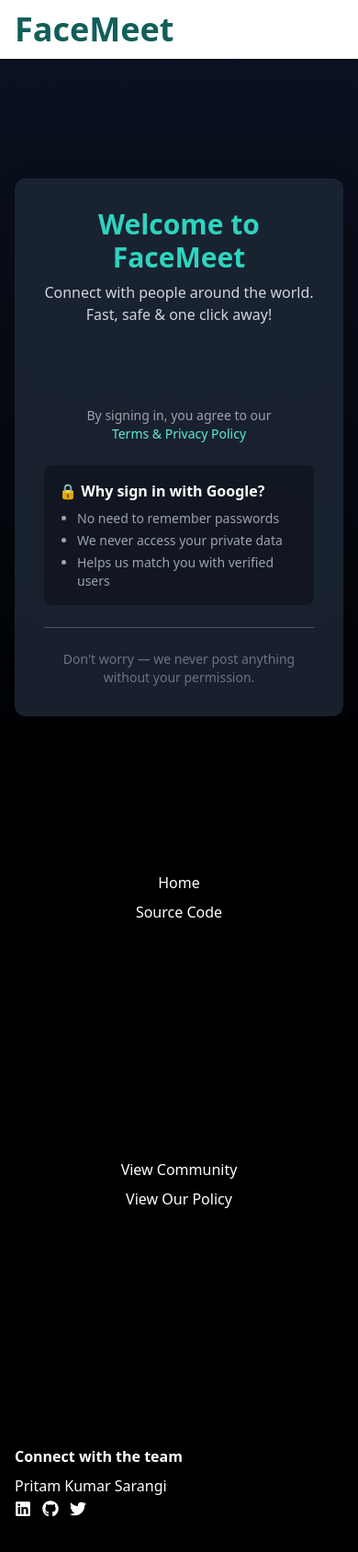
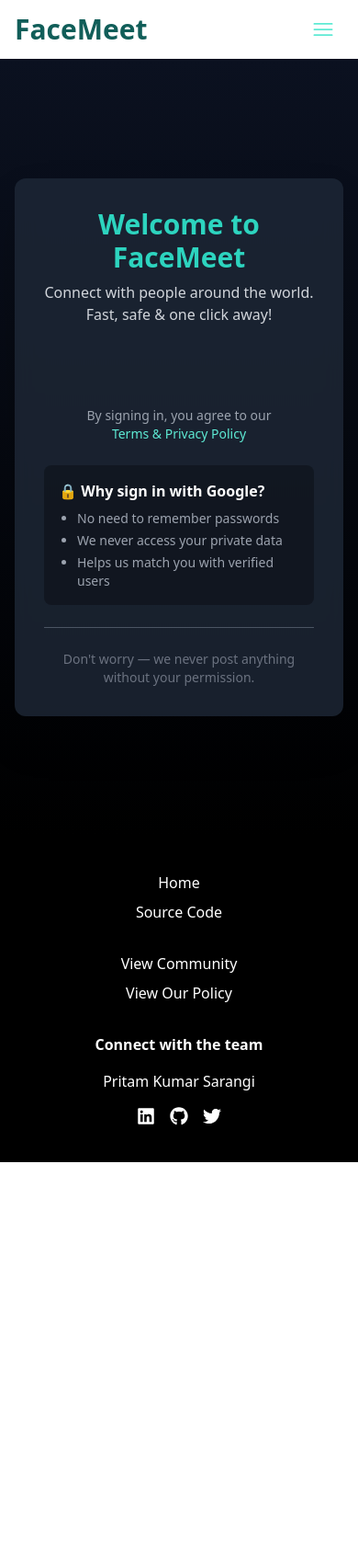
Before and after one commit to Prrriiitam/FaceMeet_Client, a React (Create React App) app: page /login in a window 390 px wide. Shown: the whole page at 92% size. After the commit the page ends 1264 px from the top, so only its background shows below. Built offline with nearby package versions, Linux system fonts and the light colour scheme; no server answers.

Commit message:
Improving Frontend for mobile users

```diff
--- a/package.json
+++ b/package.json
@@ -3,6 +3,7 @@
   "version": "0.1.0",
   "private": true,
   "dependencies": {
+    "@heroicons/react": "^2.2.0",
     "@react-oauth/google": "^0.12.2",
     "@testing-library/jest-dom": "^5.17.0",
     "@testing-library/react": "^13.4.0",
--- a/src/components/Footer.jsx
+++ b/src/components/Footer.jsx
@@ -1,45 +1,81 @@
-import { FaLinkedin, FaGithub, FaTwitter } from 'react-icons/fa';
+import { FaLinkedin, FaGithub, FaTwitter } from "react-icons/fa";
 
 export default function Footer() {
   return (
     <footer className="bg-black text-white py-10 px-4 w-full">
-      <div className="max-w-7xl mx-auto grid grid-cols-1 md:grid-cols-3 gap-64 text-base font-light">
+      <div className="max-w-7xl mx-auto grid gap-8 sm:grid-cols-2 md:grid-cols-3">
 
-        {/* Column 1 */}
-        <div className="space-y-2 text-center md:text-left">
-          <a href="/" className="hover:underline cursor-pointer block">Home</a>
-          <a href="https://github.com/Prrriiitam/FaceMeet_Server" target='_blank' className="hover:underline cursor-pointer block">Source Code</a>
+        {/* Col 1 */}
+        <div className="space-y-2 text-center sm:text-left">
+          <a href="/" className="hover:underline block">Home</a>
+          <a href="https://github.com/Prrriiitam/FaceMeet_Server" target="_blank" className="hover:underline block">Source Code</a>
         </div>
 
-        {/* Column 2 */}
+        {/* Col 2 */}
         <div className="space-y-2 text-center">
-          <a href="/community" rel="noopener noreferrer" className="hover:underline cursor-pointer block">
-            View Community
-          </a>
-          <a href="/policy" rel="noopener noreferrer" className="hover:underline cursor-pointer block">
-           View Our Policy
-         </a>
-    </div>
+          <a href="/community" className="hover:underline block">View Community</a>
+          <a href="/policy" className="hover:underline block">View Our Policy</a>
+        </div>
 
-        {/* Column 3 */}
-        <div className="space-y-4 text-left md:text-left md:items-start">
-          <div>
-            <p className="font-semibold">Connect with the team</p>
-            <p className="mt-2">Pritam Kumar Sarangi</p>
-            <div className="flex gap-3 text-lg mt-1">
-              <a href="https://www.linkedin.com/in/pritam-kumar-sarangi-7b952a232/" target="_blank" rel="noopener noreferrer">
-                <FaLinkedin className="hover:text-blue-400 cursor-pointer" />
-              </a>
-              <a href="https://github.com/prrriiitam" target="_blank" rel="noopener noreferrer">
-                <FaGithub className="hover:text-gray-400 cursor-pointer" />
-              </a>
-              <a href="https://x.com/prrriiitam" target="_blank" rel="noopener noreferrer">
-                <FaTwitter className="hover:text-blue-400 cursor-pointer" />
-              </a>
-            </div>
+        {/* Col 3 */}
+        <div className="space-y-4 text-center sm:text-left">
+          <p className="font-semibold">Connect with the team</p>
+          <p>Pritam Kumar Sarangi</p>
+          <div className="flex justify-center sm:justify-start gap-4 text-xl">
+            <a href="https://www.linkedin.com/in/pritam-kumar-sarangi-7b952a232/" target="_blank" rel="noopener noreferrer"><FaLinkedin /></a>
+            <a href="https://github.com/prrriiitam" target="_blank" rel="noopener noreferrer"><FaGithub /></a>
+            <a href="https://x.com/prrriiitam" target="_blank" rel="noopener noreferrer"><FaTwitter /></a>
           </div>
         </div>
       </div>
     </footer>
   );
 }
+
+
+
+// import { FaLinkedin, FaGithub, FaTwitter } from 'react-icons/fa';
+
+// export default function Footer() {
+//   return (
+//     <footer className="bg-black text-white py-10 px-4 w-full">
+//       <div className="max-w-7xl mx-auto grid grid-cols-1 md:grid-cols-3 gap-64 text-base font-light">
+
+//         {/* Column 1 */}
+//         <div className="space-y-2 text-center md:text-left">
+//           <a href="/" className="hover:underline cursor-pointer block">Home</a>
+//           <a href="https://github.com/Prrriiitam/FaceMeet_Server" target='_blank' className="hover:underline cursor-pointer block">Source Code</a>
+//         </div>
+
+//         {/* Column 2 */}
+//         <div className="space-y-2 text-center">
+//           <a href="/community" rel="noopener noreferrer" className="hover:underline cursor-pointer block">
+//             View Community
+//           </a>
+//           <a href="/policy" rel="noopener noreferrer" className="hover:underline cursor-pointer block">
+//            View Our Policy
+//          </a>
+//     </div>
+
+//         {/* Column 3 */}
+//         <div className="space-y-4 text-left md:text-left md:items-start">
+//           <div>
+//             <p className="font-semibold">Connect with the team</p>
+//             <p className="mt-2">Pritam Kumar Sarangi</p>
+//             <div className="flex gap-3 text-lg mt-1">
+//               <a href="https://www.linkedin.com/in/pritam-kumar-sarangi-7b952a232/" target="_blank" rel="noopener noreferrer">
+//                 <FaLinkedin className="hover:text-blue-400 cursor-pointer" />
+//               </a>
+//               <a href="https://github.com/prrriiitam" target="_blank" rel="noopener noreferrer">
+//                 <FaGithub className="hover:text-gray-400 cursor-pointer" />
+//               </a>
+//               <a href="https://x.com/prrriiitam" target="_blank" rel="noopener noreferrer">
+//                 <FaTwitter className="hover:text-blue-400 cursor-pointer" />
+//               </a>
+//             </div>
+//           </div>
+//         </div>
+//       </div>
+//     </footer>
+//   );
+// }
--- a/src/components/Pages/Navbar.jsx
+++ b/src/components/Pages/Navbar.jsx
@@ -1,90 +1,84 @@
-import React, { useContext } from 'react'
-import { useAuth } from '../../context/AuthContext';
-import { useEffect } from "react";
-import { useStats } from '../../context/SocketProvider';
+import React, { useState, useEffect } from "react";
+import { Bars3Icon, XMarkIcon } from "@heroicons/react/24/outline";
+import { useAuth } from "../../context/AuthContext";
+import { useStats } from "../../context/SocketProvider";
 
-function Navbar() {
+export default function Navbar() {
   const { user } = useAuth();
-  const { liveUsers} = useStats();
+  const { liveUsers } = useStats();
+  const [open, setOpen] = useState(false);
+
+  // close the menu when window is resized to md+
   useEffect(() => {
-    console.log("Google profile picture URL →", user?.picture);
-  }, [user]);
+    const onResize = () => {
+      if (window.innerWidth >= 768) setOpen(false);
+    };
+    window.addEventListener("resize", onResize);
+    return () => window.removeEventListener("resize", onResize);
+  }, []);
 
+  const NavLinks = () => (
+    <>
+      <a href="/"    className="nav-link">Home</a>
+      <a href="/policy" className="nav-link">Policy</a>
+      <a href="/about"  className="nav-link">About&nbsp;Us</a>
 
+      <span className="rounded-full bg-teal-600/20 px-2 py-0.5 text-xs font-semibold text-teal-300 mt-2 md:mt-0">
+        🟢 Live&nbsp;{liveUsers}
+      </span>
+
+      {user?.picture && (
+        <img
+          src={user.picture}
+          alt="Profile"
+          referrerPolicy="no-referrer"
+          onError={(e) => (e.currentTarget.src = "/images/default-avatar.png")}
+          className="h-10 w-10 rounded-full border-2 border-teal-500 object-cover shadow md:ml-4 mt-3 md:mt-0"
+        />
+      )}
+    </>
+  );
 
   return (
-    <header className="bg-white dark:bg-gray-900">
+    <header className="bg-white dark:bg-gray-900 shadow">
       <div className="mx-auto max-w-screen-xl px-4 sm:px-6 lg:px-8">
         <div className="flex h-16 items-center justify-between">
 
-          {/* Project Title */}
-          <div className="flex-1 md:flex md:items-center md:gap-12">
-            <a className="block text-4xl font-bold text-teal-800 dark:text-teal-300" href="#">
-              FaceMeet
-            </a>
-          </div>
+          {/* Brand */}
+          <a className="text-3xl font-bold text-teal-800 dark:text-teal-300" href="#">
+            FaceMeet
+          </a>
 
-          {/* Navigation Links */}
-          <div className="md:flex md:items-center md:gap-12">
-            <nav aria-label="Global" className="hidden md:block">
-              <ul className="flex items-center gap-8 text-lg">
-                <li>
-                  <a
-                    className="text-gray-700 transition hover:text-gray-900 dark:text-white dark:hover:text-white/75"
-                    href="/"
-                  >
-                    Home
-                  </a>
-                </li>
-                <li>
-                  <a
-                    className="text-gray-700 transition hover:text-gray-900 dark:text-white dark:hover:text-white/75"
-                    href="/policy"
-                  >
-                    Policy
-                  </a>
-                </li>
-                <li>
-                  <a
-                    className="text-gray-700 transition hover:text-gray-900 dark:text-white dark:hover:text-white/75"
-                    href="/about"
-                  >
-                    About us
-                  </a>
-                </li>
-                <li>
-                <span className="hidden md:inline-block rounded-full bg-teal-600/20 px-2 py-0.5 text-xs font-semibold text-teal-300 ml-3">
-    🟢          Live {liveUsers}
-                </span>
-                </li>
+          {/* Hamburger button (mobile) */}
+          <button
+            className="md:hidden inline-flex items-center justify-center p-2 rounded-md text-teal-300 hover:text-teal-400 focus:outline-none"
+            onClick={() => setOpen(!open)}
+            aria-label="Toggle navigation"
+          >
+            {open ? (
+              <XMarkIcon className="h-7 w-7" />
+            ) : (
+              <Bars3Icon className="h-7 w-7" />
+            )}
+          </button>
 
-                <li>
-                {user?.picture && (
-                <img
-                src={user.picture}
-                alt="Profile"
-                referrerPolicy="no-referrer"               /* ← add this line */
-                onError={(e) => {
-                e.currentTarget.src = "/images/default-avatar.png";
-                }}
-                className="h-10 w-10 rounded-full border-2 border-teal-500 object-cover ml-4 shadow"
-                />
-                )}
-                </li>
-              </ul>
-
-            </nav>
-
-
-
-
-
-          </div>
-
+          {/* Desktop nav */}
+          <nav className="hidden md:flex items-center gap-8 text-lg">
+            <NavLinks />
+          </nav>
         </div>
       </div>
+
+      {/* Mobile drawer */}
+      {open && (
+        <nav className="md:hidden bg-white dark:bg-gray-800 border-t border-gray-200 dark:border-gray-700 px-4 pb-4 pt-2 space-y-2 text-base">
+          <NavLinks />
+        </nav>
+      )}
     </header>
   );
 }
 
-export default Navbar;
+/* tailwind class extracted for brevity */
+const link =
+  "block text-gray-700 dark:text-white hover:text-gray-900 dark:hover:text-white/75";
--- a/src/index.css
+++ b/src/index.css
@@ -1,6 +1,10 @@
 @tailwind base;
 @tailwind components;
 @tailwind utilities;
+
+.nav-link {
+  @apply block text-gray-700 dark:text-white transition hover:text-gray-900 dark:hover:text-white/75;
+}
 
 @keyframes fade-in-out {
   0%   { opacity: 0; transform: translateY(-10px); }
```
